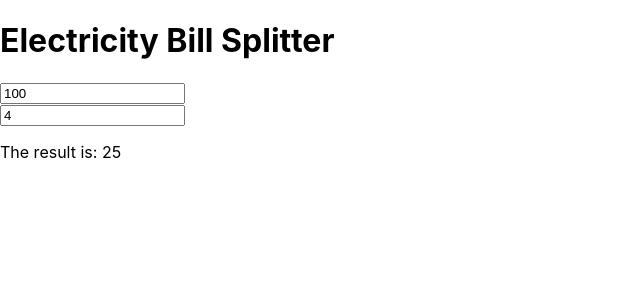
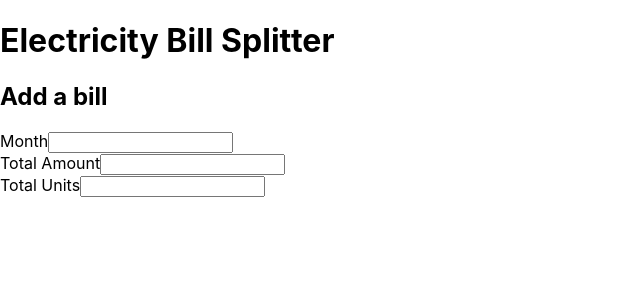
Before and after one commit to architchandra/elecbill, a React (Create React App) app: page / in a window 1280 px wide. Shown: the top 300 px of the page, without its empty margins (0-640 px from the left). Built offline with nearby package versions, Linux system fonts and the light colour scheme.

Commit message:
Create Add Bill form - first pass

```diff
--- a/src/App.jsx
+++ b/src/App.jsx
@@ -1,4 +1,5 @@
 import React from 'react';
+import AddExpenseForm from './components/AddExpenseForm';
 import BillDetails from './components/BillDetails';
 import SplitConfig from './components/SplitConfig';
 import Result from './components/Result';
@@ -10,9 +11,7 @@ const App = () => (
     <h1>
       Electricity Bill Splitter
     </h1>
-    <BillDetails amount={100} />
-    <SplitConfig peopleCount={4} />
-    <Result amount={100} peopleCount={4} />
+    <AddExpenseForm />
   </div>
 );
 export default App;
--- /dev/null
+++ b/src/components/AddExpenseForm.jsx
@@ -0,0 +1,47 @@
+import React from 'react';
+
+
+
+class AddExpenseForm extends React.Component {
+  constructor(props) {
+    super(props);
+
+    this.fields = [{
+      label: 'Month',
+      id: 'month',
+      type: 'text',
+    },{
+      label: 'Total Amount',
+      id: 'amount',
+      type: 'text',
+    },{
+      label: 'Total Units',
+      id: 'units',
+      type: 'number',
+    }];
+  }
+
+  render() {
+    return (
+      <div>
+        <h2>
+          Add a bill
+        </h2>
+        <form>
+          {this.fields.map(field => (
+            <div key={field.id}>
+              <label htmlFor={'expense-' + field.id}>
+                {field.label}
+              </label>
+              <input id={'expense-' + field.id} type={field.type} />
+            </div>
+          ))}
+        </form>
+      </div>
+    );
+  }
+}
+
+
+
+export default AddExpenseForm;
```
